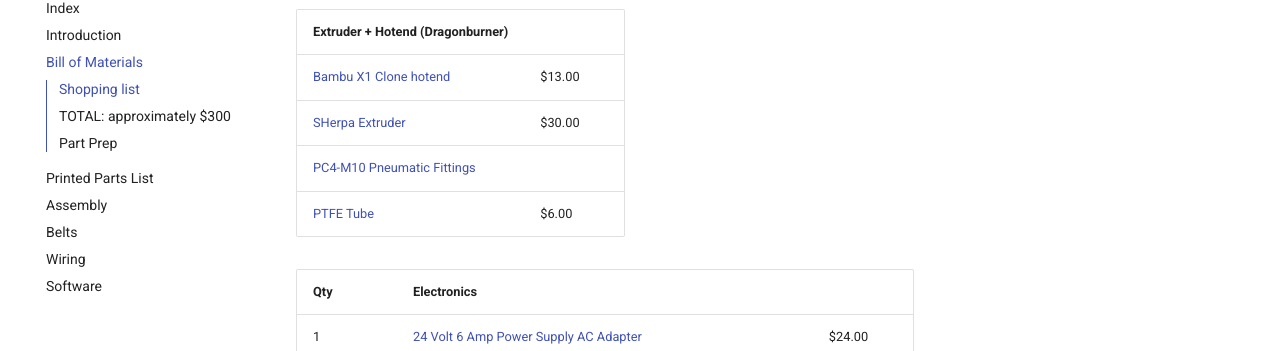
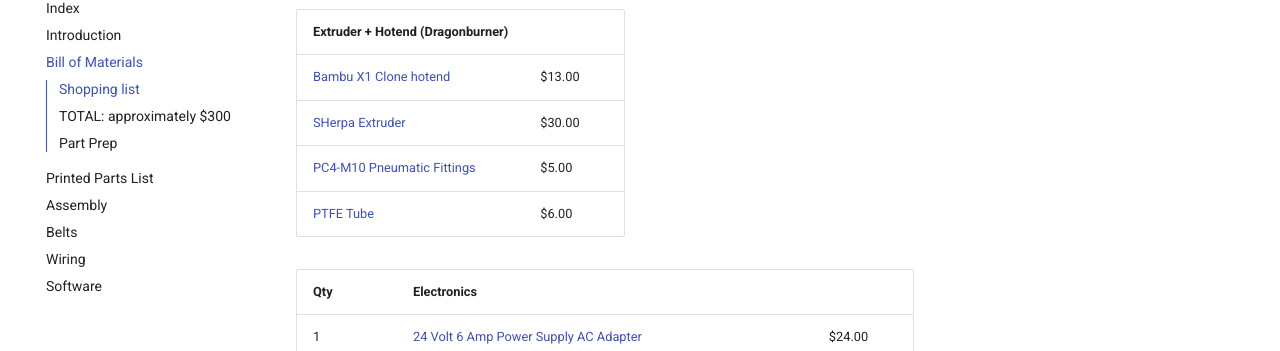
Before and after one commit to john-clark/Rook-MK2-2026, an MkDocs documentation site: the page built from docs/bom.md, in a window 1280 px wide and 900 px high, scrolled down 1410 px. Shown: the part 100-451 px from the top of the window. Built offline with MkDocs 1.6.1 and Material for MkDocs 9.7.7, drawn with Linux system fonts in a browser that asks for light colours; comment, search, counter and statistics services are not loaded.

Commit message:
Update bom.md

```diff
--- a/docs/bom.md
+++ b/docs/bom.md
@@ -42,7 +42,7 @@
 | --- | --- |
 | [Bambu X1 Clone hotend](https://www.amazon.com/dp/B0FG2T5T12) | $13.00 |
 | [SHerpa Extruder](https://www.amazon.com/Accessories-Lightweight-Extruder-Compatible-Ender3v2/dp/B0CNPG9QB2) | $30.00 |
-| [PC4-M10 Pneumatic Fittings](https://www.amazon.com/StLiSuYmx-Pneumatic-Connector-Fittings-Compatible/dp/B0F62FZK4R) |   |
+| [PC4-M10 Pneumatic Fittings](https://www.amazon.com/StLiSuYmx-Pneumatic-Connector-Fittings-Compatible/dp/B0F62FZK4R) | $5.00  |
 | [PTFE Tube](https://www.amazon.com/16-4ft-PTFE-Teflon-1-75mm-Filament/dp/B0F5HK1F3S) | $6.00  |
 
 | Qty | Electronics |   |
```
